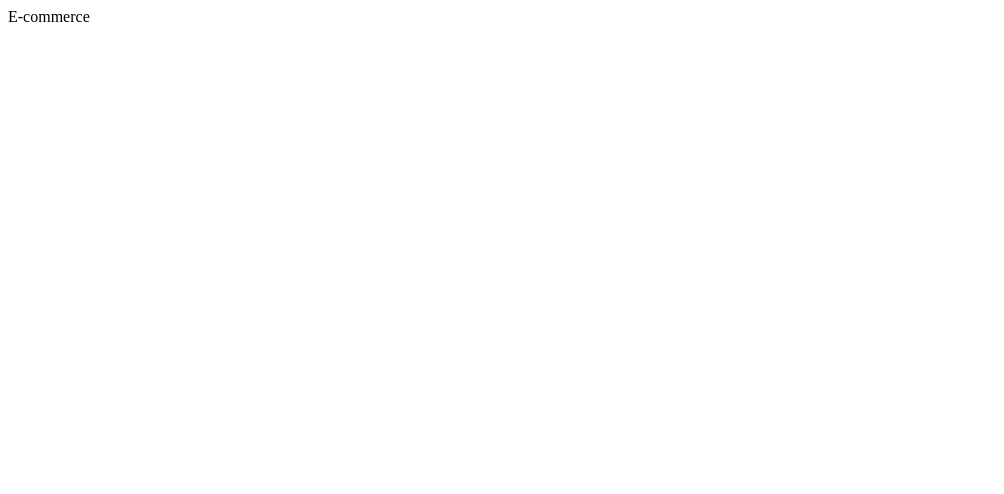
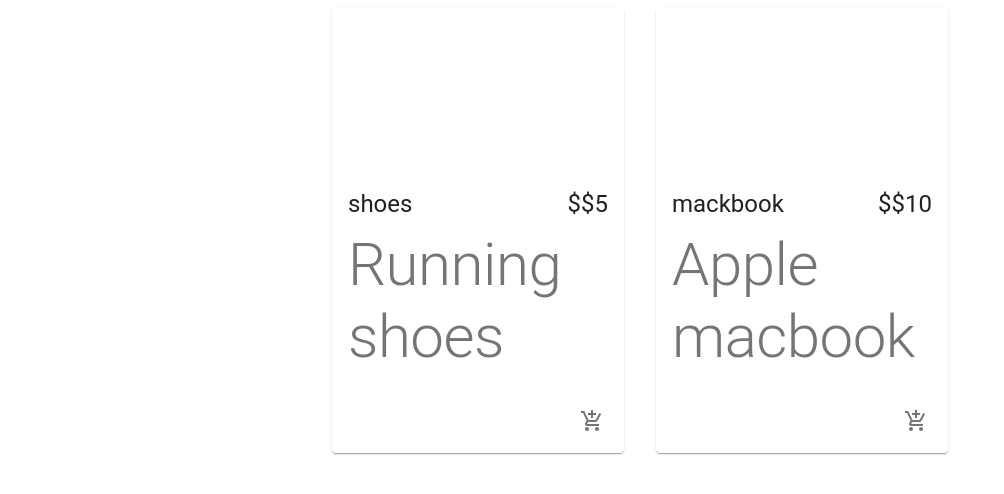
Before and after one commit to atulpatill/e-commerce, a React (Create React App) app: page / in a window 1280 px wide. Shown: the top 494 px of the page, without its empty margins (0-1004 px from the left). Built offline with nearby package versions, Linux system fonts and the light colour scheme.

Commit message:
style: product components

```diff
--- a/src/App.js
+++ b/src/App.js
@@ -1,9 +1,10 @@
 import React from 'react'
+import Products from './components/Products/Products'
 
 function App() {
   return (
     <div>
-      E-commerce
+    <Products />
     </div>
   )
 }
--- a/src/components/Products/Product/Product.jsx
+++ b/src/components/Products/Product/Product.jsx
@@ -2,7 +2,10 @@
 import { Card, CardMedia, CardContent, CardActions, Typography, IconButton } from '@material-ui/core';
 import { AddShoppingCart } from '@material-ui/icons';
 
+import useStyles from "./style"
+
 function Product({ product }) {
+    const classes = useStyles()
     return (
        <Card className={classes.root}>
            <CardMedia className={classes.media} image='' title={product.name} />
--- /dev/null
+++ b/src/components/Products/Product/style.js
@@ -0,0 +1,20 @@
+import { makeStyles } from '@material-ui/core/styles';
+
+export default makeStyles(() => ({
+  root: {
+    // maxWidth: 345, original width style
+    maxWidth: '100%',
+  },
+  media: {
+    height: 0,
+    paddingTop: '56.25%', // 16:9
+  },
+  cardActions: {
+    display: 'flex',
+    justifyContent: 'flex-end',
+  },
+  cardContent: {
+    display: 'flex',
+    justifyContent: 'space-between',
+  },
+}));
--- a/src/components/Products/Products.jsx
+++ b/src/components/Products/Products.jsx
@@ -1,24 +1,25 @@
 import React from 'react';
-import Grid from '@material-ui/core/Grid';
+import { Grid } from '@material-ui/core';
 import Product from './Product/Product';
 
 
-const Products = [
+const products = [
     { id: 1 , name: "shoes", description: "Running shoes", price:"$5" },
     { id:2, name: "mackbook", description: "Apple macbook", price:"$10"}
-]
+];
 
 const Products = () =>{
-
+return (
       <main>
           <Grid container justify="center"  spacing={4} >
           {products.map((product) => (
           <Grid key={product.id} item xs={12} sm={6} md={4} lg={3}>
-            <Product />
+            <Product  product={product} />
           </Grid>
         ))}
           </Grid>
       </main>
+);
 }
 
 export default Products;
```
